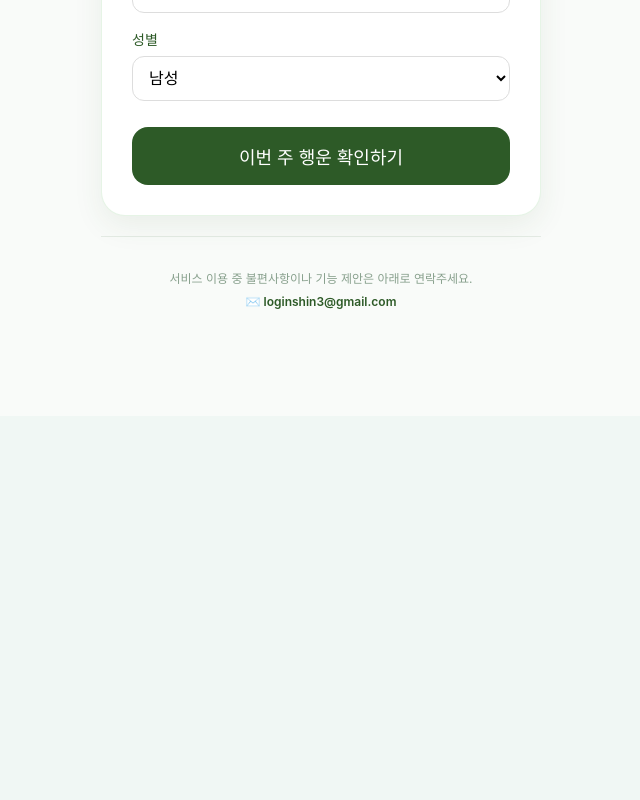
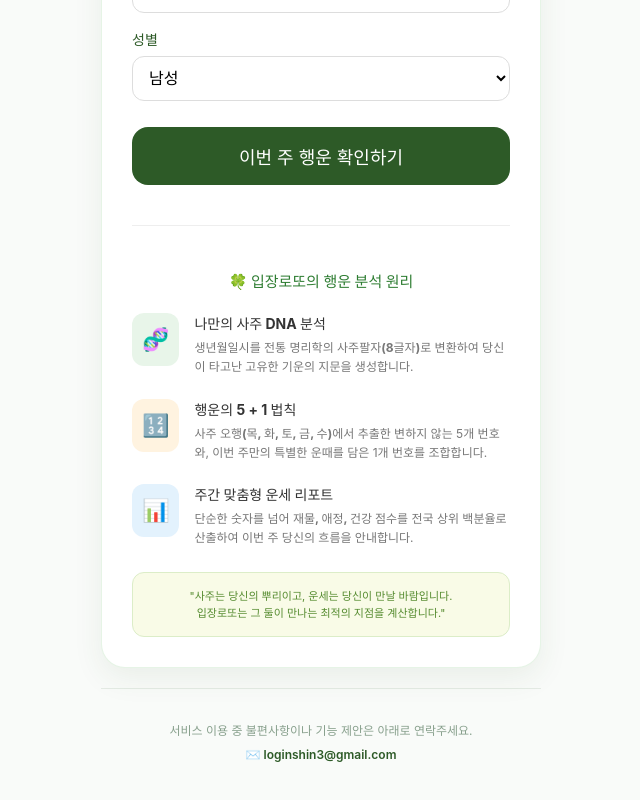
Before and after one commit to loginshin/ipjangLotto, a React (Vite) app: page / in a window 1280 px wide. Shown: the part 448-1248 px from the top of the page, without its empty margins (319-959 px from the left). Before the commit the page ends 864 px from the top, so only its background shows below. Built offline with nearby package versions, Linux system fonts and the light colour scheme; a web font is replaced by a local one.

Commit message:
✨ feat(lending) : 랜딩 페이지 설명 추가

```diff
--- a/src/components/LandingPage.tsx
+++ b/src/components/LandingPage.tsx
@@ -53,6 +53,54 @@ const LandingPage: React.FC<LandingPageProps> = ({ user, setUser, onSubmit }) =>
         </div>
         <button type="submit" className="cta-button">이번 주 행운 확인하기</button>
       </form>
+
+      {/* 🔮 분석 원리 설명 섹션 */}
+      <div style={{ marginTop: '40px', borderTop: '1px solid #eee', paddingTop: '30px' }}>
+        <h3 style={{ fontSize: '15px', color: '#2e7d32', marginBottom: '20px', textAlign: 'center', fontWeight: 700 }}>
+          🍀 입장로또의 행운 분석 원리
+        </h3>
+
+        <div style={{ display: 'flex', flexDirection: 'column', gap: '22px' }}>
+          <div style={{ display: 'flex', gap: '15px', alignItems: 'flex-start' }}>
+            <div style={{ fontSize: '22px', backgroundColor: '#e8f5e9', padding: '10px', borderRadius: '12px' }}>🧬</div>
+            <div>
+              <div style={{ fontWeight: 700, fontSize: '14px', marginBottom: '4px', color: '#333' }}>나만의 사주 DNA 분석</div>
+              <p style={{ fontSize: '12px', color: '#777', lineHeight: '1.6', margin: 0 }}>
+                생년월일시를 전통 명리학의 <strong>사주팔자(8글자)</strong>로 변환하여 당신이 타고난 고유한 기운의 지문을 생성합니다.
+              </p>
+            </div>
+          </div>
+
+          <div style={{ display: 'flex', gap: '15px', alignItems: 'flex-start' }}>
+            <div style={{ fontSize: '22px', backgroundColor: '#fff3e0', padding: '10px', borderRadius: '12px' }}>🔢</div>
+            <div>
+              <div style={{ fontWeight: 700, fontSize: '14px', marginBottom: '4px', color: '#333' }}>행운의 5 + 1 법칙</div>
+              <p style={{ fontSize: '12px', color: '#777', lineHeight: '1.6', margin: 0 }}>
+                사주 <strong>오행(목, 화, 토, 금, 수)</strong>에서 추출한 변하지 않는 5개 번호와, 이번 주만의 특별한 운때를 담은 1개 번호를 조합합니다.
+              </p>
+            </div>
+          </div>
+
+          <div style={{ display: 'flex', gap: '15px', alignItems: 'flex-start' }}>
+            <div style={{ fontSize: '22px', backgroundColor: '#e3f2fd', padding: '10px', borderRadius: '12px' }}>📊</div>
+            <div>
+              <div style={{ fontWeight: 700, fontSize: '14px', marginBottom: '4px', color: '#333' }}>주간 맞춤형 운세 리포트</div>
+              <p style={{ fontSize: '12px', color: '#777', lineHeight: '1.6', margin: 0 }}>
+                단순한 숫자를 넘어 <strong>재물, 애정, 건강 점수</strong>를 전국 상위 백분율로 산출하여 이번 주 당신의 흐름을 안내합니다.
+              </p>
+            </div>
+          </div>
+        </div>
+
+        <div style={{
+          marginTop: '25px', backgroundColor: '#f9fbe7', padding: '15px',
+          borderRadius: '12px', fontSize: '11px', color: '#558b2f', textAlign: 'center',
+          lineHeight: '1.5', border: '1px solid #dcedc8'
+        }}>
+          "사주는 당신의 뿌리이고, 운세는 당신이 만날 바람입니다.<br/>
+          입장로또는 그 둘이 만나는 최적의 지점을 계산합니다."
+        </div>
+      </div>
     </div>
   );
 };
```
